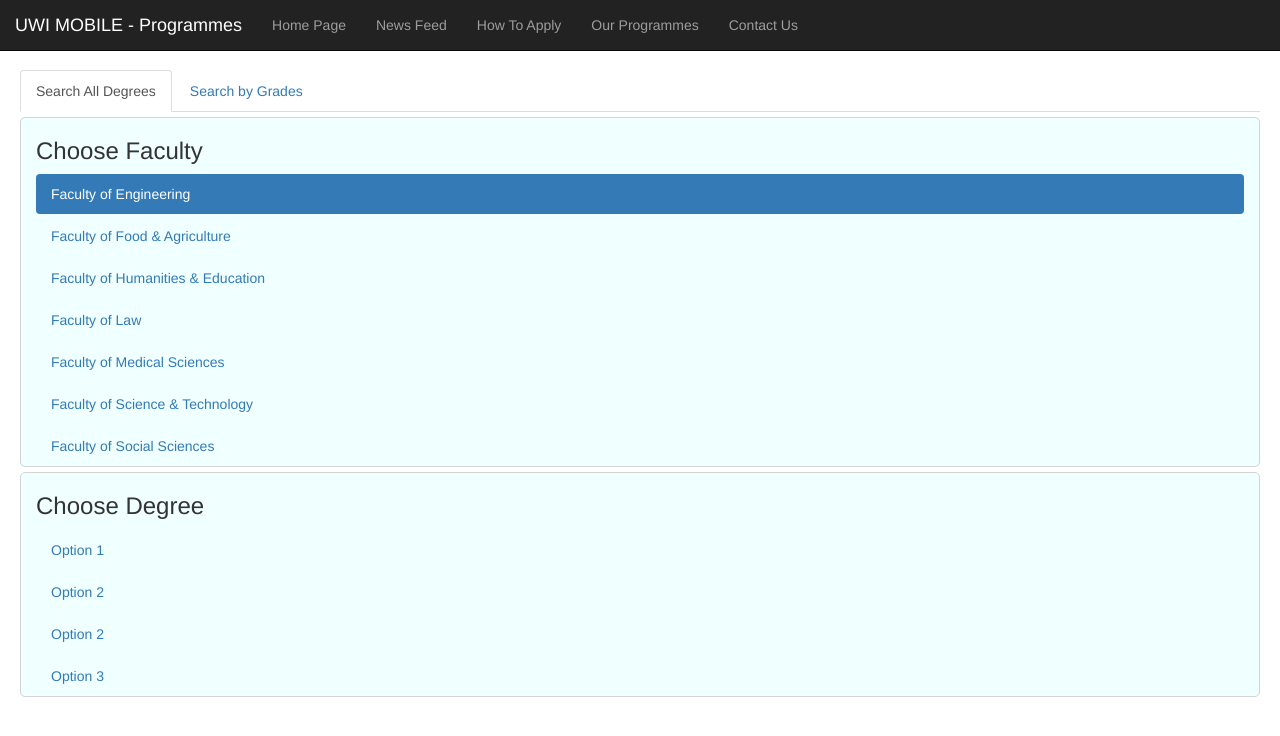
After one commit to SachinDRaj/UwiMobile-App, a PHP site: page /programmes.html in a window 1280 px wide. The commit adds this page. Shown: the top 736 px of the page. Run offline with PHP 8.4, Linux system fonts and the light colour scheme; some libraries are stand-ins or nearby versions.

Commit message:
update name of files

```diff
--- /dev/null
+++ b/programmes.html
@@ -0,0 +1,136 @@
+<!DOCTYPE html>
+<html>
+
+<head>
+	<meta charset="utf-8">
+    <meta http-equiv="X-UA-Compatible" content="IE=edge">
+    <meta name="viewport" content="width=device-width, initial-scale=1">
+
+    <title>Uwi Web App</title>
+
+  	<link rel="stylesheet" href="https://maxcdn.bootstrapcdn.com/bootstrap/3.3.7/css/bootstrap.min.css">
+  	<script src="https://ajax.googleapis.com/ajax/libs/jquery/3.1.1/jquery.min.js"></script>
+  	<script src="https://maxcdn.bootstrapcdn.com/bootstrap/3.3.7/js/bootstrap.min.js"></script>
+
+  	<link href="template2.css" rel="stylesheet">
+
+	<style type="text/css">
+	</style>
+
+	<script>
+
+</script>
+</head>
+
+<body data-spy="scroll" data-target=".navbar" data-offset="50">
+<!-- **************************************************************************************************** -->
+<!-- Nav bar -->
+<nav class="navbar navbar-inverse navbar-fixed-top">
+    <div class="container-fluid">
+      <div class="navbar-header">
+          <button type="button" class="navbar-toggle" data-toggle="collapse" data-target="#myNavbar">
+            <span class="icon-bar"></span>
+            <span class="icon-bar"></span>
+            <span class="icon-bar"></span>
+        </button>
+        <a class="navbar-brand" href="#">UWI MOBILE - Programmes</a>
+      </div>
+      <div>
+        <div class="collapse navbar-collapse" id="myNavbar">
+          <ul class="nav navbar-nav">
+            <li><a href="index.html">Home Page</a></li>
+            <li><a href="#section2">News Feed</a></li>
+            <li><a href="#section3">How To Apply</a></li>
+            <li><a href="#section4">Our Programmes</a></li>
+            <li><a href="#section5">Contact Us</a></li>
+          </ul>
+        </div>
+      </div>
+    </div>
+  </nav>
+<!-- **************************************************************************************************** -->
+<!-- second Nav bar for search-->
+<div class="tab">
+    <ul class="nav nav-tabs" id="myTab">
+        <li class="active"><a href="#sectionA">Search All Degrees</a></li>
+        <li><a href="#sectionB">Search by Grades</a></li>
+
+    </ul>
+    <div class="tab-content">
+
+        <!-- Search All Degrees-->
+        <div id="sectionA" class="tab-pane fade in active">
+
+            <div id="col1" class="container">
+              <h3>Choose Faculty</h3>
+              <ul class="nav nav-pills nav-stacked">
+                <li class="active"><a href="#home" data-toggle="pill">Faculty of Engineering</a></li>
+                <li><a href="#home" data-toggle="pill">Faculty of Food & Agriculture</a></li>
+                <li><a href="#home" data-toggle="pill">Faculty of Humanities & Education</a></li>
+                <li><a href="#home" data-toggle="pill">Faculty of Law</a></li>
+                <li><a href="#home" data-toggle="pill">Faculty of Medical Sciences</a></li>
+                <li><a href="#home" data-toggle="pill" >Faculty of Science & Technology</a></li>
+                <li><a href="#home" data-toggle="pill">Faculty of Social Sciences</a></li>
+              </ul>
+            </div>
+
+            <div id="col2" class="container">
+            <div class="tab-content">
+            <div id="home" class="tab-pane fade in active">
+              <h3>Choose Degree</h3>
+              <ul class="nav nav-pills nav-stacked">
+                <li><a href="#" data-toggle="modal" data-target="#myModal">Option 1</a></li>
+                <li><a href="#" data-toggle="modal" data-target="#myModal">Option 2</a></li>
+                <li><a href="#" data-toggle="modal" data-target="#myModal">Option 2</a></li>
+                <li><a href="#" data-toggle="modal" data-target="#myModal">Option 3</a></li>
+              </ul>
+            </div>
+            </div>
+            </div>
+
+        </div>
+
+        <!-- Search by Grades -->
+        <div id="sectionB" class="tab-pane fade">
+            <h3>Section B</h3>
+            <p>Vestibulum nec erat eu nulla rhoncus fringilla ut non neque. Vivamus nibh urna, ornare id gravida ut, mollis a magna. Aliquam porttitor condimentum nisi, eu viverra ipsum porta ut. Nam hendrerit bibendum turpis, sed molestie mi fermentum id. Aenean volutpat velit sem. Sed consequat ante in rutrum convallis. Nunc facilisis leo at faucibus adipiscing.</p>
+        </div>
+
+
+    </div>
+</div>
+
+
+<!-- **************************************************************************************************** -->
+<!-- Modal Window -->
+
+<div class="modal fade" id="myModal" role="dialog">
+    <div class="modal-dialog modal-lg">
+
+      <!-- Modal content-->
+      <div class="modal-content">
+
+        <div class="modal-header">
+          <button type="button" class="close" data-dismiss="modal">&times;</button>
+          <h4 class="modal-title">Course Name</h4>
+        </div>
+
+        <div class="modal-body">
+          <p>About Course</p>
+        </div>
+
+        <div class="modal-footer">
+          <button type="button" class="btn btn-default" data-dismiss="modal">Close</button>
+        </div>
+
+      </div>
+    </div>
+  </div>
+
+<!-- **************************************************************************************************** -->
+
+<script src="programmes.js"></script>
+</body>
+
+
+</html>
--- /dev/null
+++ b/programmes.js
@@ -0,0 +1,7 @@
+
+$(document).ready(function(){
+    $("#myTab a").click(function(e){
+        e.preventDefault();
+        $(this).tab('show');
+    });
+});
--- /dev/null
+++ b/template2.css
@@ -0,0 +1,31 @@
+#bg {
+	background-color: azure;
+}
+
+
+.tab{
+		margin-top: 70px;
+		margin-right: 20px;
+		margin-left: 20px
+
+	}
+
+#col1{
+	margin-top: 5px;
+	width: 100%;
+
+	border-radius: 5px;
+	border-style: solid;
+	border-color: lightgrey;
+	border-width: 1px;
+	background-color: azure;
+}
+#col2{
+	margin-top: 5px;
+	width: 100%;
+	border-style: solid;
+	border-radius: 5px;
+	border-color: lightgrey;
+	border-width: 1px;
+	background-color: azure;
+}
```
Also changed, not shown: index.css (renamed from offcanvas.css, +29 -0 lines), index.html (+5 -45 lines), canvas.js (renamed from offcanvas.js).
